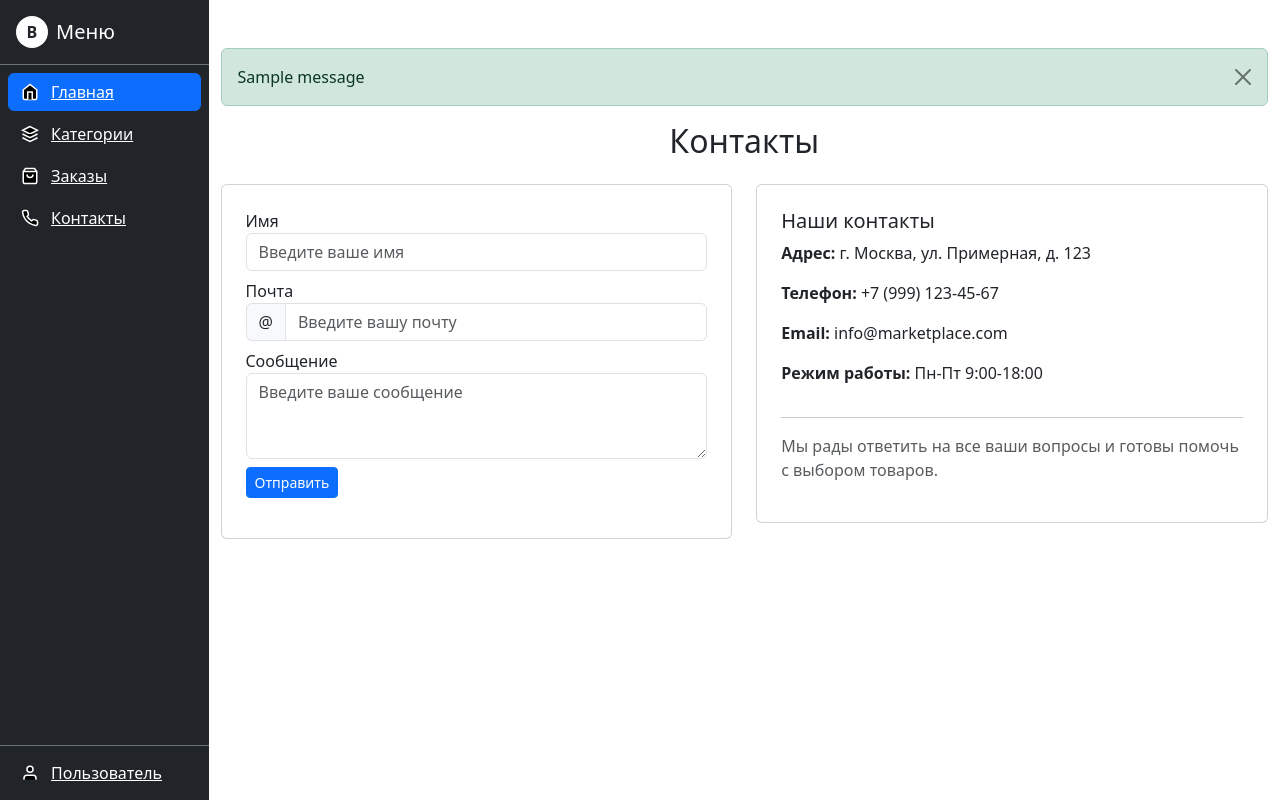
After one commit to riga1897/Django, a Django app: template marketplace/templates/marketplace/!Old/contacts_old.html in a window 1280 px wide. The commit adds this page. Run offline with Django 5.2, Linux system fonts and the light colour scheme; the template is opened without the code that fills it, so the values that code supplies are empty; tables that the repository leaves empty hold one stand-in row (values such as "Sample post"); one stand-in notice (Sample message) is shown; parts of the project's set-up code (start-up, migrations or seed data) failed here and were passed over; some libraries are stand-ins or nearby versions.

Commit message:
Finished Task1

```diff
--- /dev/null
+++ b/marketplace/templates/marketplace/!Old/contacts_old.html
@@ -0,0 +1,58 @@
+{% extends 'marketplace/base.html' %}
+
+{% block content %}
+<div class="container mt-5">
+    {% if messages %}
+        {% for message in messages %}
+            <div class="alert alert-success alert-dismissible fade show" role="alert">
+                {{ message }}
+                <button type="button" class="btn-close" data-bs-dismiss="alert" aria-label="Close"></button>
+            </div>
+        {% endfor %}
+    {% endif %}
+
+    <h2 class="text-center mb-4">Контакты</h2>
+    <div class="row">
+        <div class="col-md-6">
+            <div class="card p-4">
+                <form action="{% url 'marketplace:contacts' %}" method="POST" class="row gy-2 gx-3">
+                            {% csrf_token %}
+                            <div class="col-12">
+                                <label for="name">Имя</label> <input class="form-control" id="name" name="name"
+                                                                     placeholder="Введите ваше имя" required
+                                                                     type="text">
+                            </div>
+                            <div class="col-12">
+                                <label for="email">Почта</label>
+                                <div class="input-group">
+                                    <div class="input-group-text">@</div>
+                                    <input class="form-control" id="email" name="email" placeholder="Введите вашу почту"
+                                           required type="email">
+                                </div>
+                            </div>
+                            <div class="col-12">
+                                <label for="message">Сообщение</label> <textarea class="form-control" id="message"
+                                                                                 name="message"
+                                                                                 placeholder="Введите ваше сообщение"
+                                                                                 required rows="3"></textarea>
+                            </div>
+                            <div class="col-12 mt-2 d-flex justify-content-start">
+                                <button class="btn btn-primary btn-sm" type="submit">Отправить</button>
+                            </div>
+                        </form>
+                    </div>
+                </div>
+        <div class="col-md-6">
+            <div class="card p-4">
+                <h5>Наши контакты</h5>
+                <p><strong>Адрес:</strong> г. Москва, ул. Примерная, д. 123</p>
+                <p><strong>Телефон:</strong> +7 (999) 123-45-67</p>
+                <p><strong>Email:</strong> info@marketplace.com</p>
+                <p><strong>Режим работы:</strong> Пн-Пт 9:00-18:00</p>
+                <hr>
+                <p class="text-muted">Мы рады ответить на все ваши вопросы и готовы помочь с выбором товаров.</p>
+            </div>
+        </div>
+    </div>
+</div>
+{% endblock %}
```
Also changed, not shown: marketplace/forms.py (added, +26 -0 lines), marketplace/templates/marketplace/contacts.html (+26 -12 lines), marketplace/urls.py (+3 -4 lines), marketplace/views.py (+52 -18 lines), students/students/views.py (+10 -10 lines), marketplace/models.py (line endings or trailing spaces).
